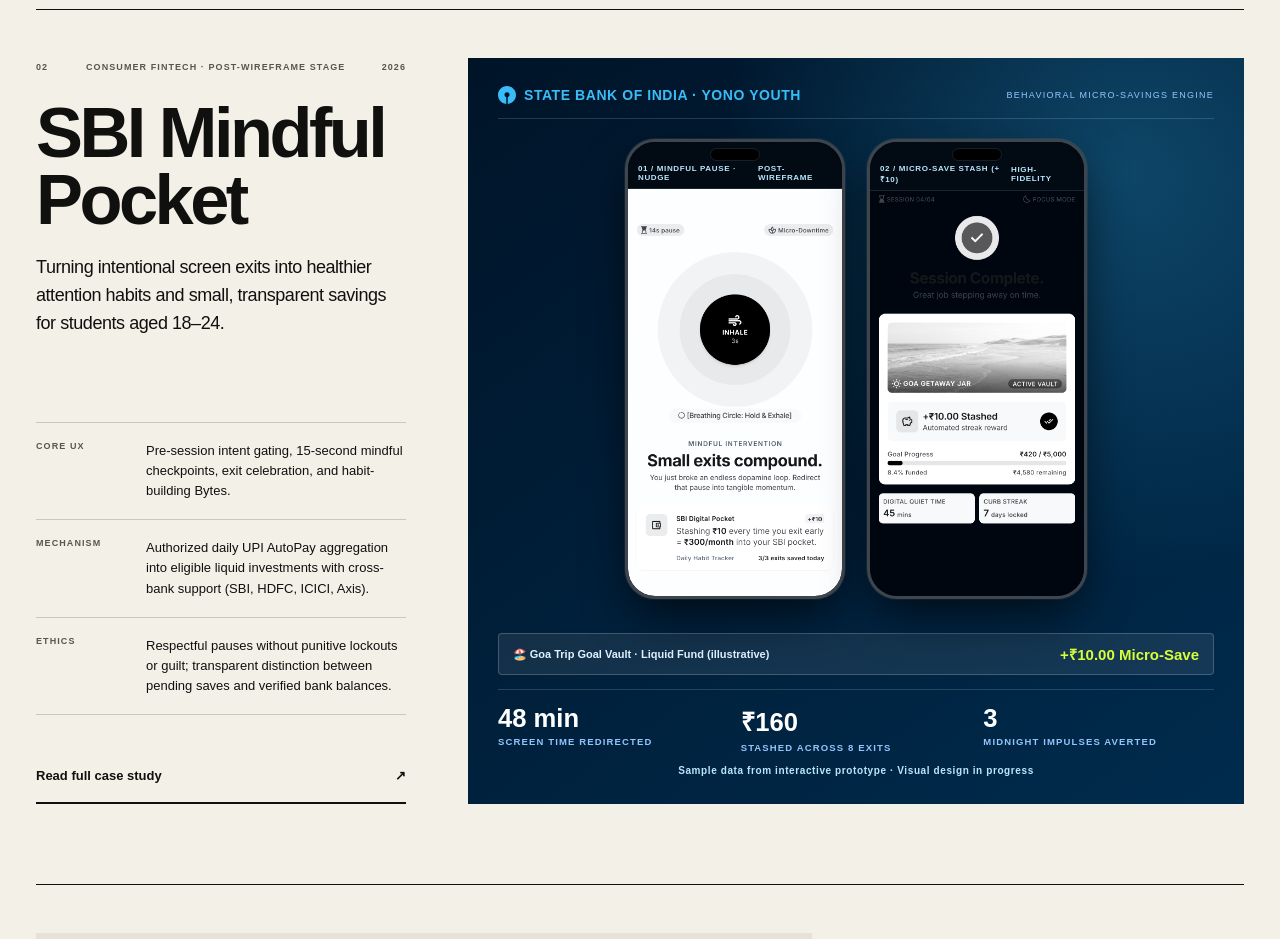
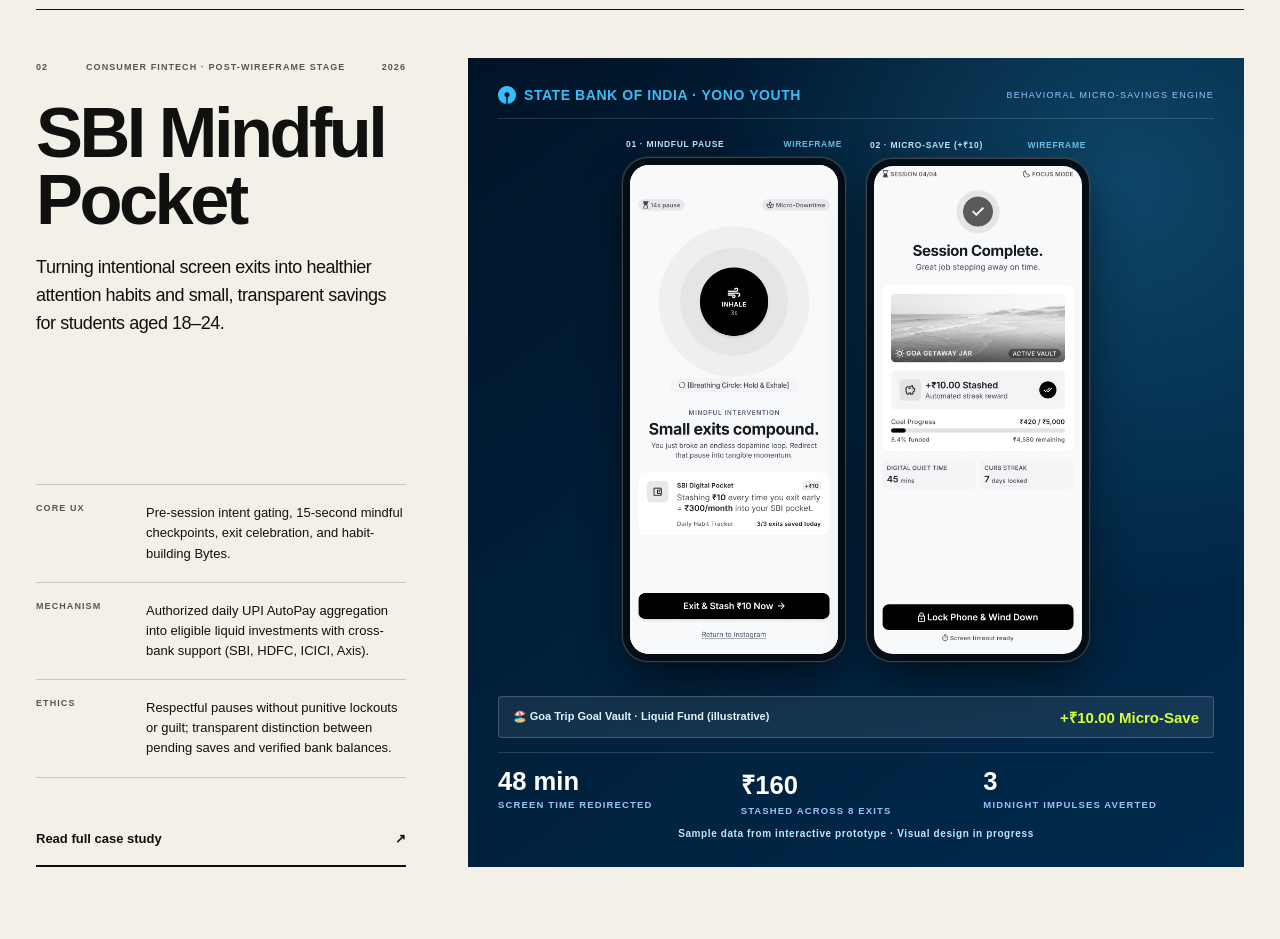
Before and after one commit to Devgghya/Devgghya.github.io, a plain HTML site: page index.html in a window 1280 px wide. Shown: the part 1960-2899 px from the top of the page. Drawn offline with Linux system fonts and the light colour scheme.

Commit message:
fix: render SBI transparent PNG wireframes on light canvas without notch or bottom crop

```diff
--- a/index.html
+++ b/index.html
@@ -156,19 +156,17 @@
             </div>
 
             <div class="sbi-screens-duo">
-              <div class="sbi-device-frame">
-                <div class="sbi-device-header">
-                  <span>01 / Mindful Pause · Nudge</span>
-                  <span>Post-Wireframe</span>
+              <div class="sbi-phone-col">
+                <div class="sbi-phone-label"><span>01 · Mindful Pause</span><span>Wireframe</span></div>
+                <div class="sbi-device-frame">
+                  <img src="assets/sbi_wireframes/sbi_wf_breathing_pause.png" alt="SBI 15-Second Mindful Breathing Pause High-Fidelity Wireframe" class="sbi-device-img" loading="lazy">
                 </div>
-                <img src="assets/sbi_wireframes/sbi_wf_breathing_pause.png" alt="SBI 15-Second Mindful Breathing Pause High-Fidelity Wireframe" class="sbi-device-img" loading="lazy">
               </div>
-              <div class="sbi-device-frame">
-                <div class="sbi-device-header">
-                  <span>02 / Micro-Save Stash (+₹10)</span>
-                  <span>High-Fidelity</span>
+              <div class="sbi-phone-col">
+                <div class="sbi-phone-label"><span>02 · Micro-Save (+₹10)</span><span>Wireframe</span></div>
+                <div class="sbi-device-frame">
+                  <img src="assets/sbi_wireframes/sbi_wf_exit_celebration.png" alt="SBI Exit Celebration & Micro-Save Stash High-Fidelity Wireframe" class="sbi-device-img" loading="lazy">
                 </div>
-                <img src="assets/sbi_wireframes/sbi_wf_exit_celebration.png" alt="SBI Exit Celebration & Micro-Save Stash High-Fidelity Wireframe" class="sbi-device-img" loading="lazy">
               </div>
             </div>
 
--- a/styles.css
+++ b/styles.css
@@ -130,11 +130,12 @@ img { display:block; max-width:100%; }
 .sbi-brand { display:flex; align-items:center; gap:8px; }
 .sbi-brand svg { flex-shrink:0; }
 .sbi-brand span { font-weight:900; color:#38bdf8; font-size:14px; letter-spacing:.04em; }
-.sbi-screens-duo { display:flex; justify-content:center; align-items:center; gap:22px; margin:20px 0; }
-.sbi-device-frame { width:220px; max-width:230px; height:460px; background:#020b14; border:3px solid rgba(255,255,255,.24); border-radius:30px; overflow:hidden; box-shadow:0 20px 48px -8px rgba(0,0,0,.7),0 0 0 1px rgba(255,255,255,.08); display:flex; flex-direction:column; position:relative; flex-shrink:0; }
-.sbi-device-frame::before { content:''; position:absolute; top:7px; left:50%; transform:translateX(-50%); width:48px; height:11px; background:#000; border-radius:10px; z-index:5; box-shadow:0 0 0 1px rgba(255,255,255,.08); }
-.sbi-device-header { padding:22px 10px 6px; background:#020b14; font-size:8px; font-weight:800; text-transform:uppercase; letter-spacing:.08em; color:#bae6fd; display:flex; justify-content:space-between; align-items:center; border-bottom:1px solid rgba(255,255,255,.1); flex-shrink:0; z-index:4; }
-.sbi-device-img { width:100%; flex:1; min-height:0; object-fit:cover; object-position:top center; display:block; filter:contrast(1.04); background:#020b14; border-bottom-left-radius:27px; border-bottom-right-radius:27px; }
+.sbi-screens-duo { display:grid; grid-template-columns:1fr 1fr; gap:20px; max-width:468px; margin:20px auto; width:100%; }
+.sbi-phone-col { display:flex; flex-direction:column; gap:8px; min-width:0; }
+.sbi-phone-label { display:flex; justify-content:space-between; align-items:center; gap:8px; font-size:8.5px; font-weight:800; text-transform:uppercase; letter-spacing:.08em; color:#bae6fd; padding:0 4px; }
+.sbi-phone-label span:last-child { color:#7dd3fc; opacity:.85; }
+.sbi-device-frame { width:100%; background:#070d16; padding:7px; border:1px solid rgba(255,255,255,.22); border-radius:26px; box-shadow:0 20px 44px -8px rgba(0,0,0,.65),0 0 0 1px rgba(255,255,255,.06); overflow:hidden; }
+.sbi-device-img { width:100%; height:auto; display:block; background:#f8f9fb; border-radius:19px; }
 .sbi-pocket-badge { margin-top:14px; background:rgba(255,255,255,.08); border:1px solid rgba(255,255,255,.2); padding:10px 14px; border-radius:4px; display:flex; justify-content:space-between; align-items:center; }
 .sbi-pocket-badge span { font-size:11px; color:#e0f2fe; font-weight:700; }
 .sbi-pocket-badge strong { font-size:15px; color:var(--signal); font-weight:900; }
@@ -180,9 +181,9 @@ body.modal-open { overflow:hidden; }
 .cs-flow-box h5 { margin:0 0 8px; font-size:14px; font-weight:800; text-transform:uppercase; letter-spacing:.08em; color:var(--ink); }
 .cs-flow-box p { font-size:13px; line-height:1.55; margin:0; color:#555; }
 .cs-screens-grid { display:grid; grid-template-columns:1fr 1fr; gap:24px; margin:36px 0; }
-.cs-screen-item { border:1px solid var(--line); background:#00192e; border-radius:4px; overflow:hidden; }
-.cs-screen-item img { width:100%; height:auto; display:block; }
-.cs-screen-item span { display:block; padding:12px 16px; font-size:11px; font-weight:800; color:var(--white); background:rgba(0,0,0,.7); text-transform:uppercase; letter-spacing:.08em; }
+.cs-screen-item { border:1px solid var(--line); background:#f8f9fb; border-radius:4px; overflow:hidden; display:flex; flex-direction:column; }
+.cs-screen-item img { width:100%; height:auto; display:block; background:#f8f9fb; }
+.cs-screen-item span { display:block; padding:12px 16px; font-size:11px; font-weight:800; color:var(--white); background:#0a1929; text-transform:uppercase; letter-spacing:.08em; margin-top:auto; }
 .cs-qa { margin:24px 0; padding-bottom:20px; border-bottom:1px solid var(--line); }
 .cs-qa strong { display:block; font-size:15px; margin-bottom:8px; color:var(--ink); }
 .cs-qa p { margin:0; font-size:14px; line-height:1.6; color:#444; }
@@ -208,7 +209,7 @@ body.modal-open { overflow:hidden; }
 .zoomable-img:hover { opacity:.94; }
 .lightbox-modal { position:fixed; inset:0; z-index:2000; background:rgba(10,14,20,.94); backdrop-filter:blur(10px); display:flex; flex-direction:column; align-items:center; justify-content:center; padding:24px; opacity:0; pointer-events:none; transition:opacity 240ms ease; }
 .lightbox-modal.is-active { opacity:1; pointer-events:auto; }
-.lightbox-modal img { max-width:92vw; max-height:82vh; object-fit:contain; border-radius:4px; box-shadow:0 12px 48px rgba(0,0,0,.6); }
+.lightbox-modal img { max-width:92vw; max-height:82vh; object-fit:contain; border-radius:4px; background:#f8f9fb; box-shadow:0 12px 48px rgba(0,0,0,.6); }
 .lightbox-caption { color:#e5e7eb; font-size:13px; font-weight:700; margin-top:16px; text-align:center; max-width:800px; line-height:1.5; }
 .lightbox-close { position:absolute; top:24px; right:28px; background:var(--ink); color:var(--white); border:1px solid rgba(255,255,255,.2); padding:10px 18px; font-size:12px; font-weight:800; text-transform:uppercase; letter-spacing:.08em; cursor:pointer; }
 .lightbox-close:hover { background:var(--blue); border-color:var(--blue); }
@@ -319,10 +320,8 @@ body.modal-open { overflow:hidden; }
   .sbi-pocket-badge strong { font-size:14px; align-self:flex-end; }
   .lm-queue-card { margin:10px 0; padding:10px; }
   .lm-queue-row { grid-template-columns:1fr; gap:4px; }
-  .sbi-screens-duo { display:flex; justify-content:center; margin:16px 0; }
-  .sbi-device-frame { width:220px; height:450px; margin:0 auto; }
-  .sbi-device-img { width:100%; height:100%; }
-  .sbi-screens-duo .sbi-device-frame:last-child { display:none; }
+  .sbi-screens-duo { grid-template-columns:1fr; max-width:250px; margin:16px auto; }
+  .sbi-screens-duo .sbi-phone-col:last-child { display:none; }
   .cs-quotes-pair,.cs-credibility-grid { grid-template-columns:1fr; }
   .cs-screens-grid { grid-template-columns:1fr; gap:16px; }
   .mindpalace-duo { grid-template-columns:1fr; min-height:auto; }
```
